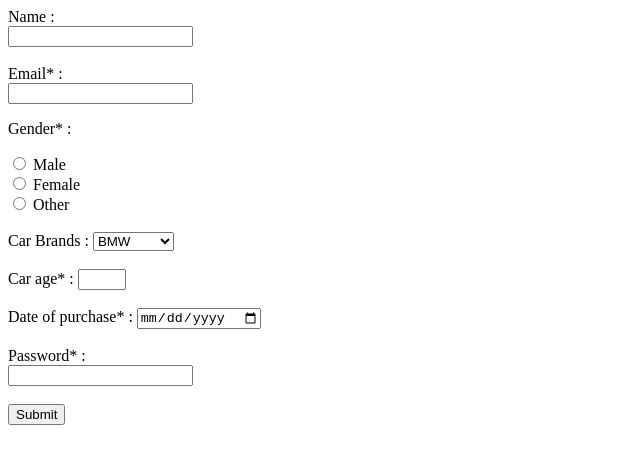
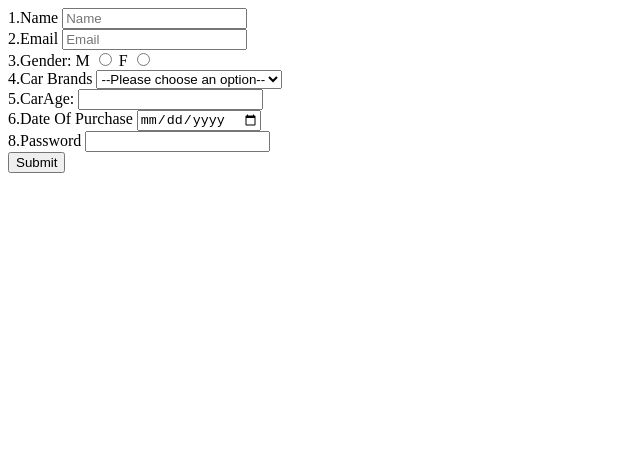
Before and after one commit to acciojob/car-insurance-form-Ashugore48, a website: page main.html in a window 1280 px wide. Shown: the whole page, without its empty margins (0-640 px from the left). Drawn offline with Linux system fonts and the light colour scheme.

Commit message:
created a submission

```diff
--- a/main.html
+++ b/main.html
@@ -7,39 +7,50 @@
 </head>
 
 <body>
+	 <form id="my-form" method="post">
+				<div>
+			<label for="name">1.Name</label>
+			<input type="text" id="name" placeholder="Name" required>
+		</div>
+		<div>
+			<label for="email">2.Email</label>
+			<input type="email" id="email" placeholder="Email" required>
+		</div>
+		<div>
+				<!-- 3. -->
+			 <label for="gender">3.Gender:</label>
+			 <label for="gender_m">M</label>
+			  <input type="radio" id="gender_m" name="gender" required>
+			  <label for="gender">F</label>
+			  <input type="radio" id="gender_f" name="gender" required>
+		</div>
+		<div>
+			<label for="cars">4.Car Brands</label>
+			  <select name="cars" id="cars" required>
+				  <option value="" disabled selected>--Please choose an option--</option>
+				  <option>BMW</option>
+				  <option>Audi</option>
+				  <option>Mercedez</option>
+			  </select>
+		</div>
+		<div>
+			 <label for="Carage">5.CarAge:</label>
+			 <input type="number" id="Carage" min="0" required >
+		</div>
+		<div>
+			<label for="dop">6.Date Of Purchase</label>
+			<input type="date" id="dop" required>
+		</div>
+		<div>
+			 <label for="password">8.Password</label>
+			 <input type="password" id="password" required>
+		</div>
+		 <div>
+			<button type="submit">Submit</button>
+		</div>
+	</form>
 	<!-- the entire body must be written by student -->
-	<div>
-		<label for="name">Name : </label><br>
-		<input type="text" id="name" name="name8"><br><br>
-		<label for="mail">Email* : </label><br>
-		<input type="email" id="mail" name="mail">
-		<p>Gender* : </p>
-		<input type="radio" id="101" value="male" name="for_gender">
-		<label for="101">Male</label><br>
-		<input type="radio" id="102" value="female" name="for_gender">
-		<label for="102">Female</label><br>
-		<input type="radio" id="103" value="other" name="for_gender">
-		<label for="103">Other</label><br><br>
-		<label for="cars"> Car Brands : </label>
-		<select name="cars" id="cars">
-			<option value="bmw"> BMW </option>
-			<option value="audi"> Audi </option>
-			<option value="mer"> Mercedez </option>
-		</select><br><br>
-		<label for="age"> Car age* : </label>
-		<input type="number" id="age" style="width: 40px;"><br><br>
-		<label for="dop"> Date of purchase* : </label>
-		<input type="date" id="dop"><br><br>
-		<label for="pass"> Password* : </label><br>
-		<input type="password" id="pass"><br><br>
-		<input type="submit">
-
-
-
-
-	</div>
     <script type="text/javascript" src="./script.js">
-
 </script>
 
 </body>
```
